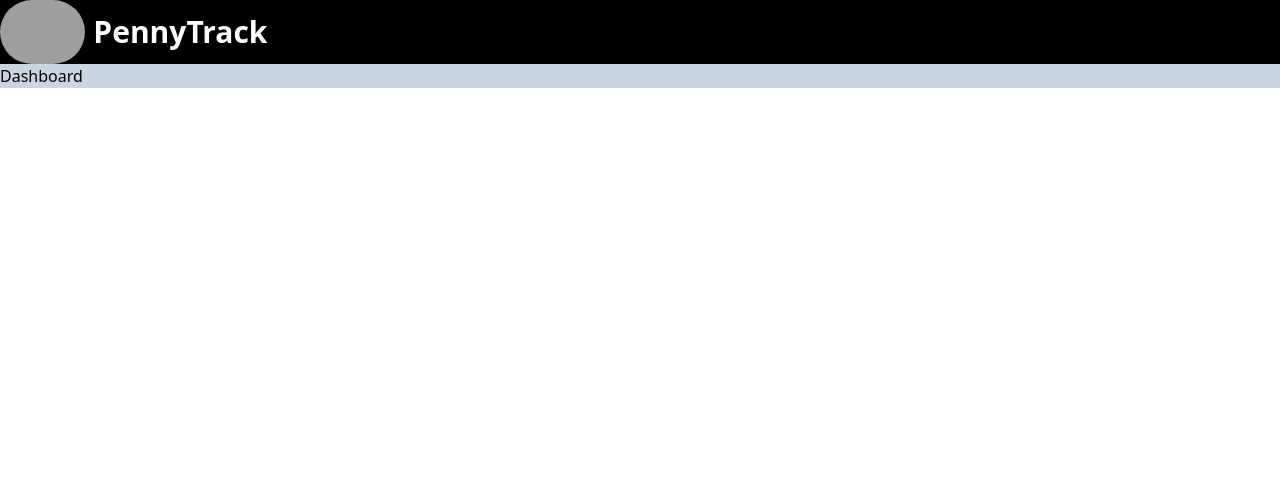
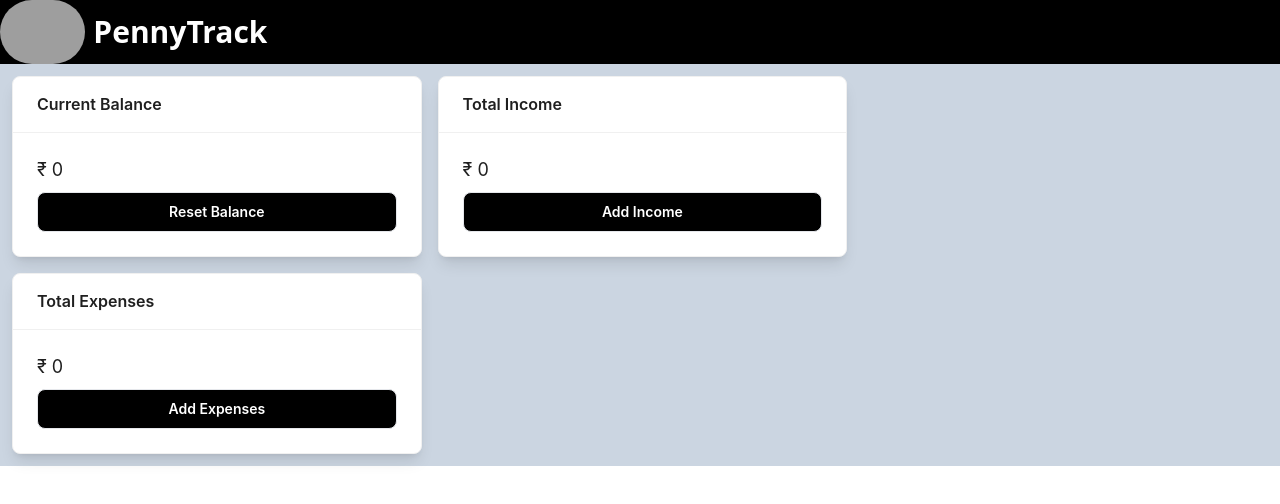
Before and after one commit to AbhijeetSRawat/FinanceTracker, a React (Create React App) app: page /dashboard in a window 1280 px wide. Shown: the top 504 px of the page. Built offline with nearby package versions, Linux system fonts and the light colour scheme; no server answers; grey boxes are pictures that could not be loaded.

Commit message:
cards done in the dashboard

```diff
--- a/package.json
+++ b/package.json
@@ -6,7 +6,9 @@
     "@testing-library/jest-dom": "^5.17.0",
     "@testing-library/react": "^13.4.0",
     "@testing-library/user-event": "^13.5.0",
+    "antd": "^5.21.6",
     "firebase": "^10.14.1",
+    "moment": "^2.30.1",
     "react": "^18.3.1",
     "react-dom": "^18.3.1",
     "react-firebase-hooks": "^5.1.1",
--- /dev/null
+++ b/src/components/Cards.js
@@ -0,0 +1,26 @@
+import { Card, Row } from "antd";
+
+const Cards = () => {
+    return (
+        <div>
+            <Row className="flex flex-col lg:flex-row w-[100vw] p-2 lg:p-3 gap-2 lg:gap-4">
+                <Card className="lg:w-[32vw] shadow-lg" title="Current Balance">
+                    <p className="mb-2 text-lg">&#8377; 0</p>
+                    <button className="w-[100%] bg-black rounded-lg text-white h-[40px] font-semibold hover:bg-white border hover:border-black hover:text-black">Reset Balance</button>
+                </Card>
+
+                <Card className="lg:w-[32vw] shadow-lg" title="Total Income">
+                    <p className="mb-2 text-lg">&#8377; 0</p>
+                    <button className="w-[100%] bg-black rounded-lg text-white h-[40px] font-semibold hover:bg-white border hover:border-black hover:text-black">Add Income</button>
+                </Card>
+
+                <Card className="lg:w-[32vw] shadow-lg" title="Total Expenses">
+                    <p className="mb-2 text-lg">&#8377; 0</p>
+                    <button className="w-[100%] bg-black rounded-lg text-white h-[40px] font-semibold hover:bg-white border hover:border-black hover:text-black">Add Expenses</button>
+                </Card>
+            </Row>
+        </div>
+     );
+}
+
+export default Cards;
--- a/src/components/Navbar.js
+++ b/src/components/Navbar.js
@@ -3,6 +3,7 @@ import { useAuthState } from 'react-firebase-hooks/auth';
 import { auth } from "../firebase";
 import toast from "react-hot-toast";
 import { useEffect } from "react";
+import { signOut } from "firebase/auth";
 
 const Navbar = () => {
 
@@ -17,7 +18,19 @@ const Navbar = () => {
     }, [user, loading])
 
     const logoutfunction =()=>{
-        toast.success("User LoggedOut")
+        try{
+            signOut(auth).then(() => {
+                // Sign-out successful.
+                toast.success("LoggedOut Successfully!")
+                navigate("/")
+              }).catch((error) => {
+                // An error happened.
+                toast.error(error.message)
+              });
+        }
+        catch(e){
+            toast.error(e.message)
+        }
     }
 
     return (
--- a/src/pages/Dashboard.js
+++ b/src/pages/Dashboard.js
@@ -1,7 +1,9 @@
+import Cards from "../components/Cards";
+
 const Dashboard = () => {
     return (
         <div>
-            Dashboard
+            <Cards/>
         </div>
      );
 }
```
Also changed, not shown: 1 other file (tests, documents, lock files or other folders).
